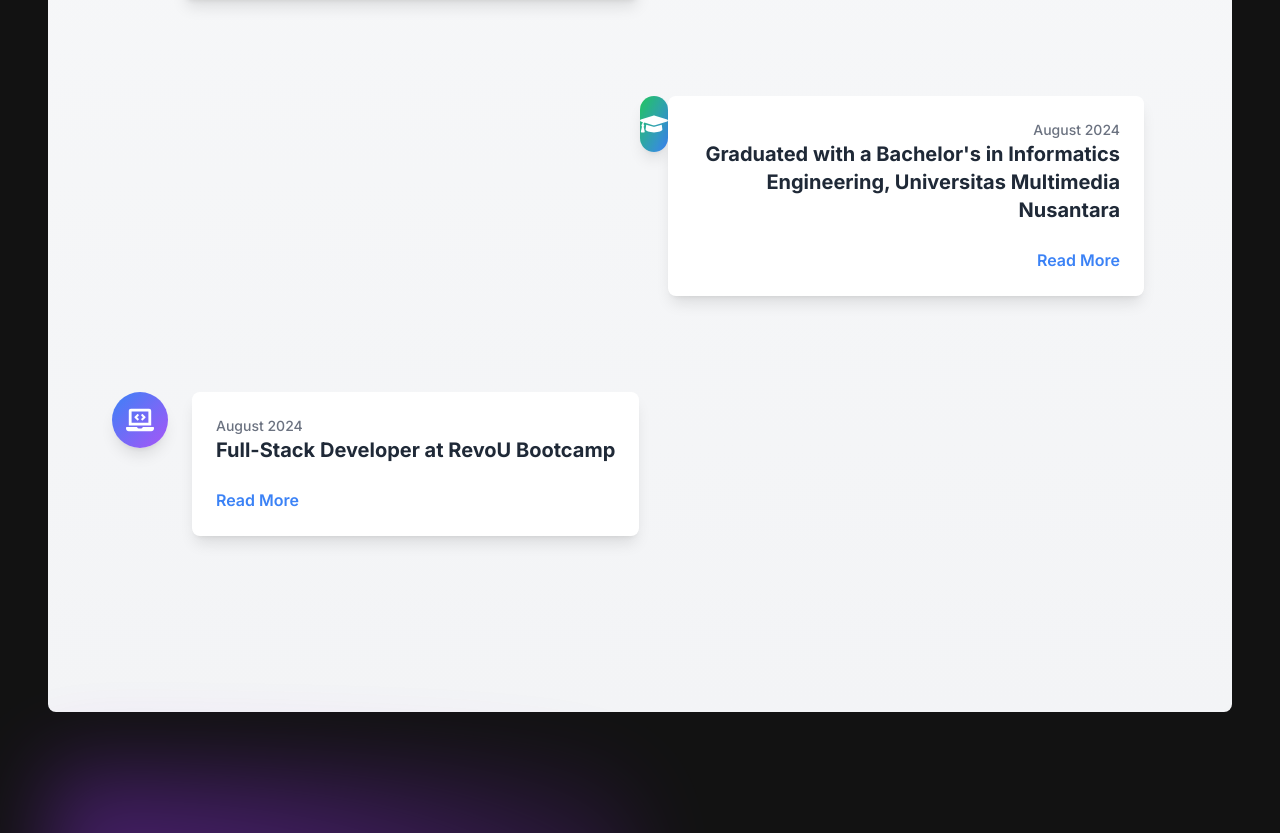
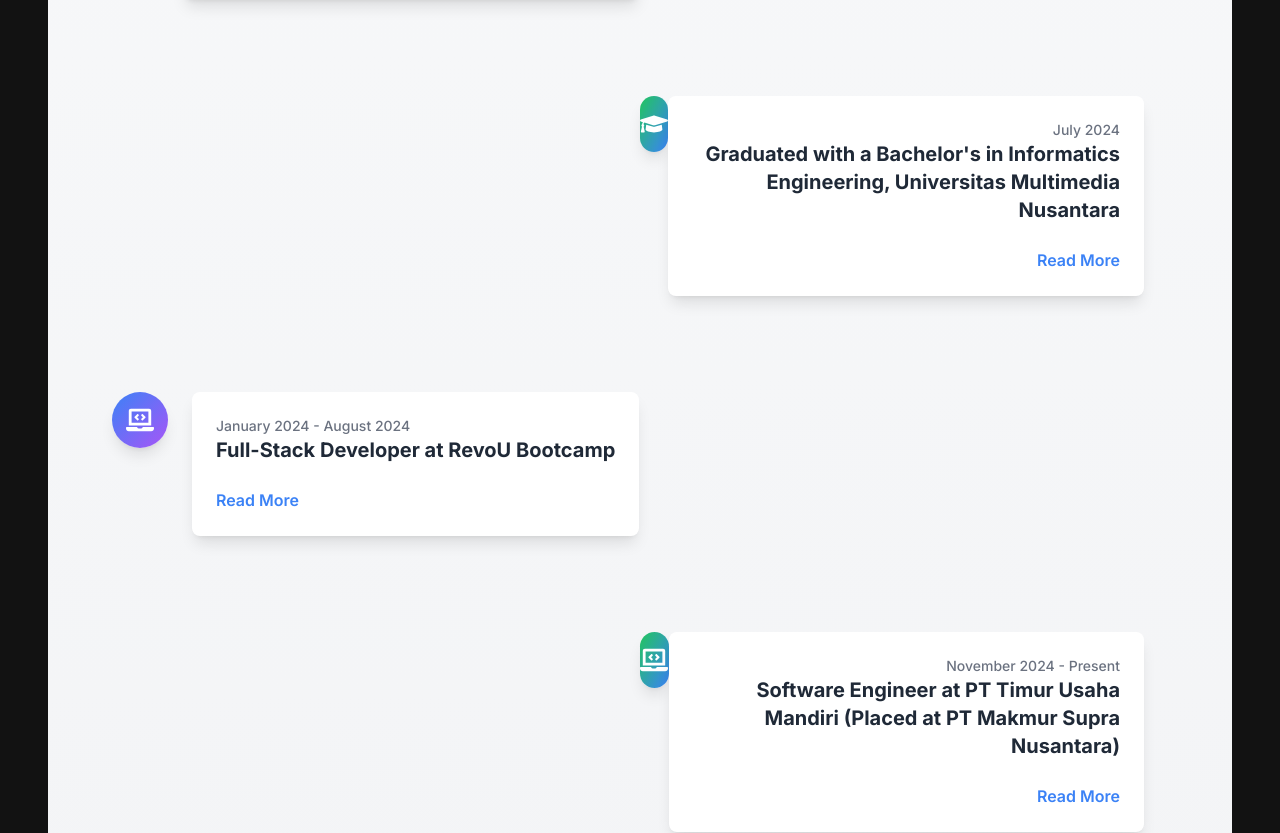
Before and after one commit to FrederickAlexand/Portfolio, a Next.js app: page / in a window 1280 px wide. Shown: the part 4477-5310 px from the top of the page. Built offline with nearby package versions, Linux system fonts and the light colour scheme; no server answers.

Commit message:
menambahkan timeline

```diff
--- a/src/app/components/TimelineSection.jsx
+++ b/src/app/components/TimelineSection.jsx
@@ -135,7 +135,7 @@ const TimelineSection = () => {
             tooltip: "Business Operations"
         },
         {
-            date: "August 2024",
+            date: "July 2024",
             title: "Graduated with a Bachelor's in Informatics Engineering, Universitas Multimedia Nusantara",
             description: "Completed a thesis on classifying meat freshness using CNN and gained hands-on experience in deep learning and image processing.",
             technologies: "Python, CNN, Machine Learning",
@@ -143,12 +143,20 @@ const TimelineSection = () => {
             tooltip: "Degree Achieved"
         },
         {
-            date: "August 2024",
+            date: "January 2024 - August 2024",
             title: "Full-Stack Developer at RevoU Bootcamp",
             description: "Built responsive web applications using Next.js and TypeScript, focusing on both frontend and backend development.",
             technologies: "Next.js, TypeScript, Flask, SQLAlchemy",
             icon: <FaLaptopCode className="text-white w-7 h-7" />,
             tooltip: "Full-Stack Bootcamp"
+        },
+        {
+            date: "November 2024 - Present",
+            title: "Software Engineer at PT Timur Usaha Mandiri (Placed at PT Makmur Supra Nusantara)",
+            description: "Developed full-stack web applications using PHP (MVC), Laravel, Vue.js, and integrated APIs. Focused on both frontend (UI/UX, Vue.js) and backend (Laravel, database management, and API integration). Key projects include school websites and CRM systems for various companies.",
+            technologies: "PHP (MVC), Laravel, Vue.js, MySQL, API Integration",
+            icon: <FaLaptopCode className="text-white w-7 h-7" />,
+            tooltip: "Software Engineer"
         }
     ];
 
```
